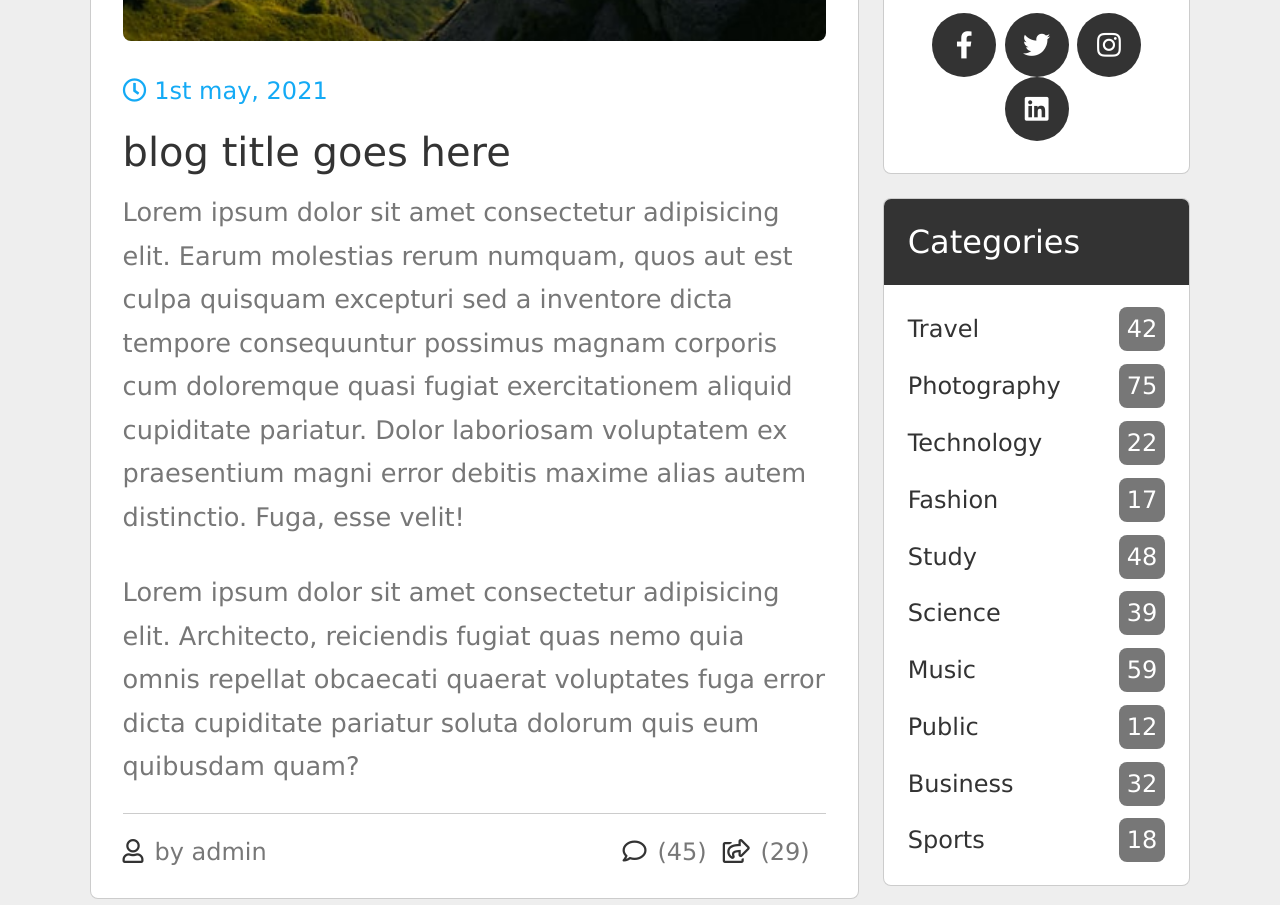
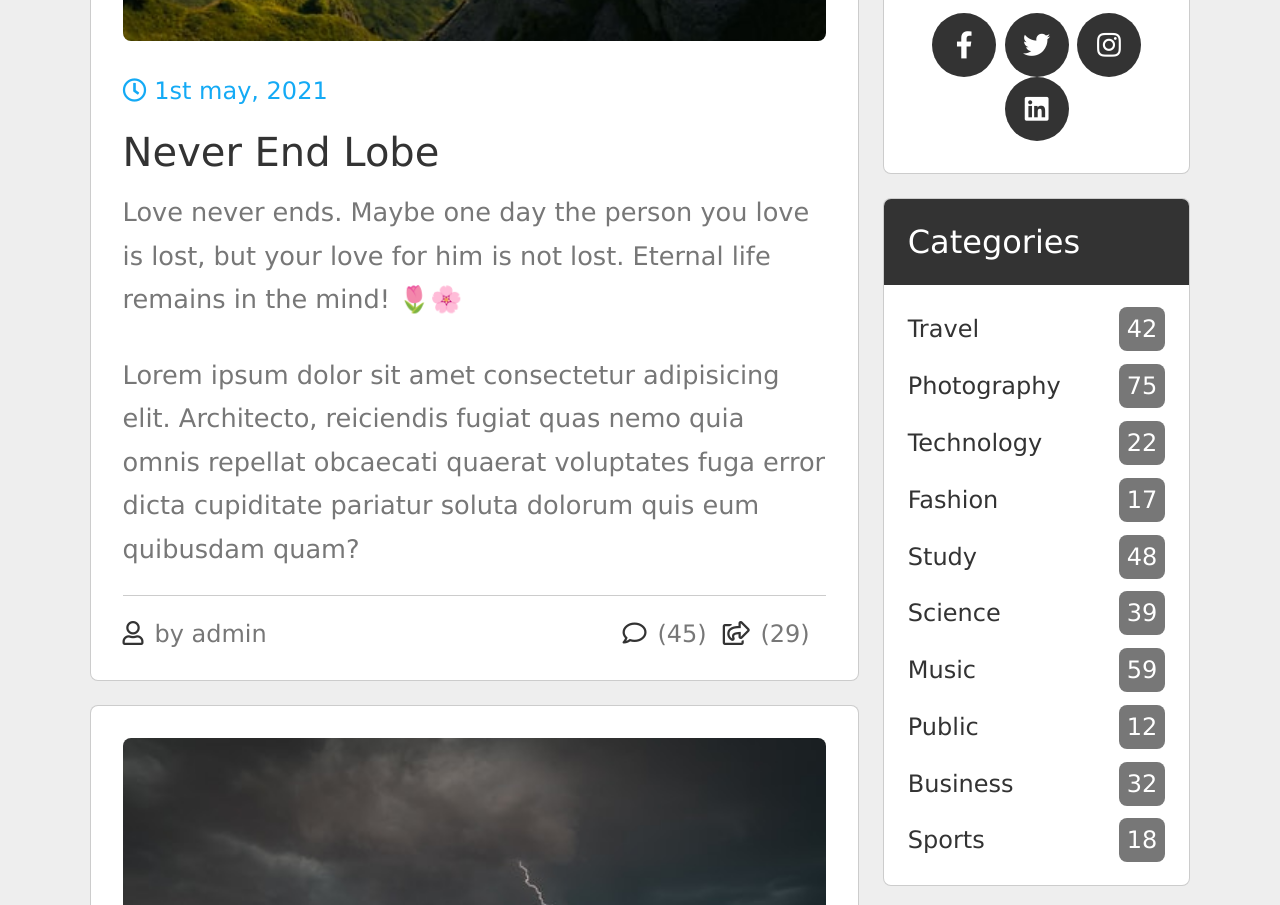
Before and after one commit to mahmudtpz/Hobby, a plain HTML site: page index.html in a window 1280 px wide. Shown: the part 1304-2209 px from the top of the page. Drawn offline with Linux system fonts and the light colour scheme; files whose address does not match are found by name.

Commit message:
Update index.html

```diff
--- a/index.html
+++ b/index.html
@@ -67,8 +67,8 @@
                 <i class="far fa-clock"></i>
                 <span>1st may, 2021</span>
             </div>
-            <h3 class="title">blog title goes here</h3>
-            <p class="text">Lorem ipsum dolor sit amet consectetur adipisicing elit. Earum molestias rerum numquam, quos aut est culpa quisquam excepturi sed a inventore dicta tempore consequuntur possimus magnam corporis cum doloremque quasi fugiat exercitationem aliquid cupiditate pariatur. Dolor laboriosam voluptatem ex praesentium magni error debitis maxime alias autem distinctio. Fuga, esse velit!</p>
+            <h3 class="title"> Never End Lobe </h3>
+            <p class="text">Love never ends. Maybe one day the person you love is lost, but your love for him is not lost. Eternal life remains in the mind! 🌷🌸</p>
             <p class="text">Lorem ipsum dolor sit amet consectetur adipisicing elit. Architecto, reiciendis fugiat quas nemo quia omnis repellat obcaecati quaerat voluptates fuga error dicta cupiditate pariatur soluta dolorum quis eum quibusdam quam?</p>
             <div class="links">
                 <a href="#" class="user">
```
